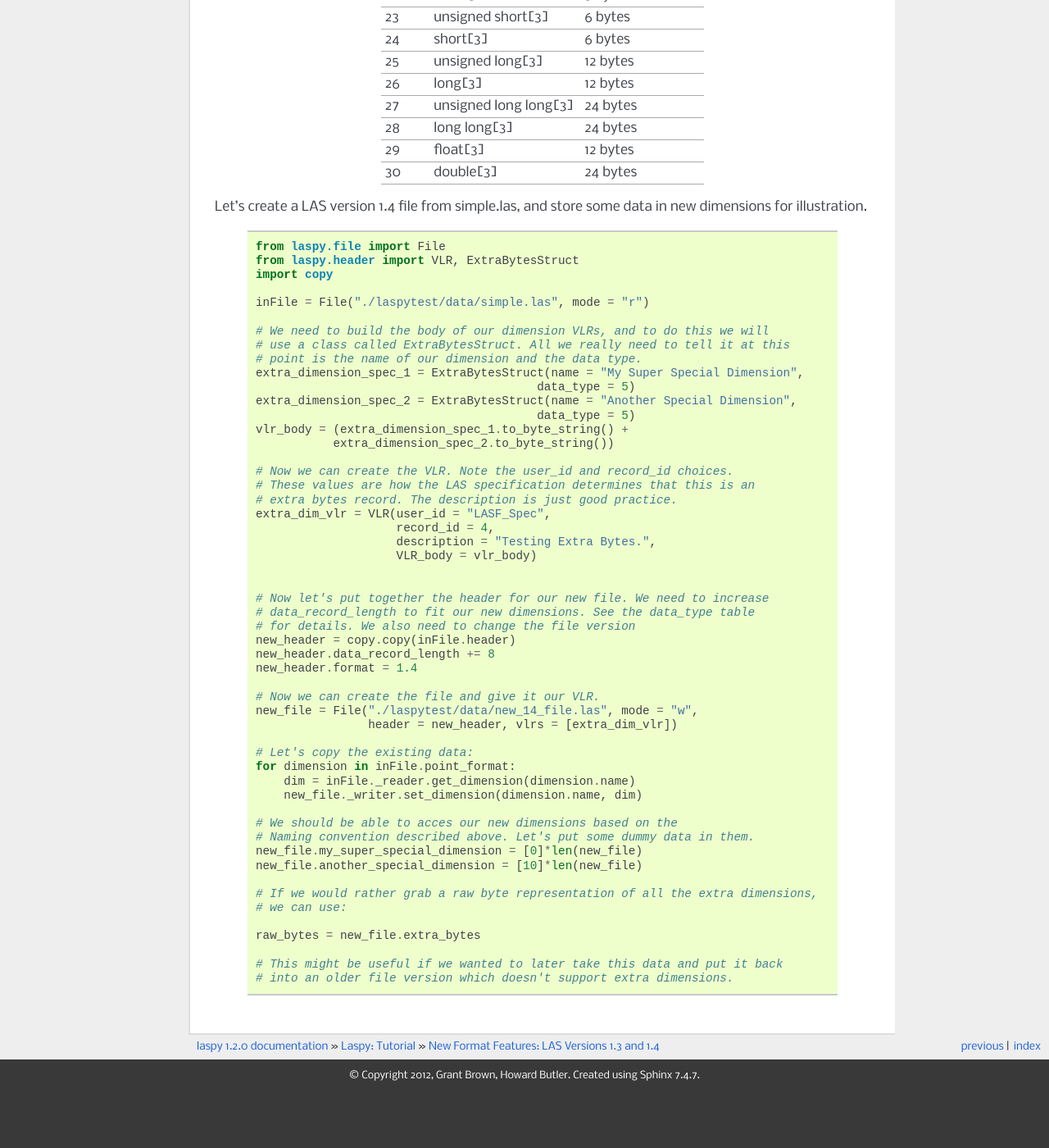
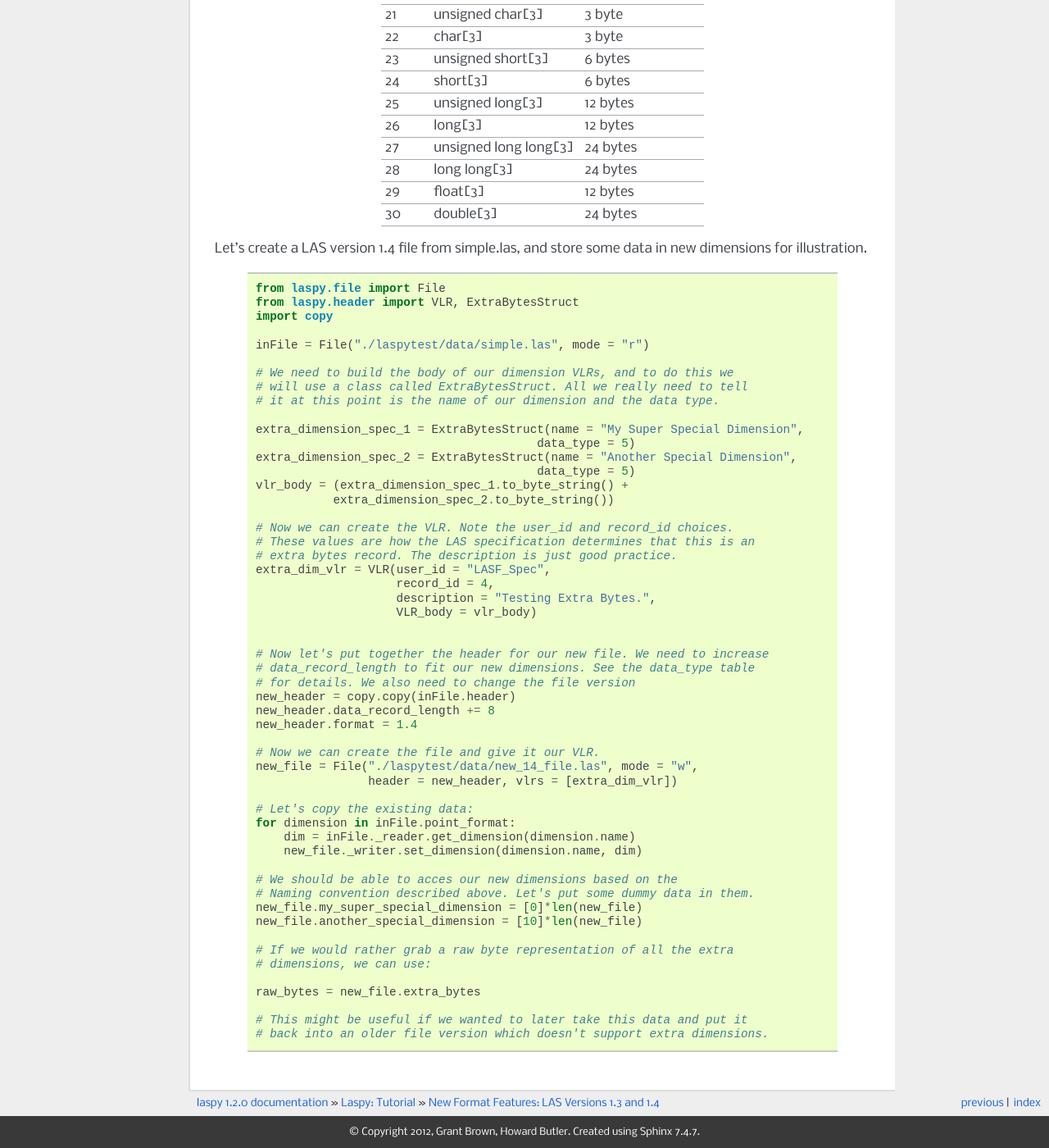
Before and after one commit to laspy/laspy, a Sphinx documentation site: the page built from doc/source/tut_part_3.rst, in a window 1280 px wide and 1400 px high, scrolled down 2963 px. Shown: the whole window at 82% size. Built offline with Sphinx 7.4.7, drawn with Linux system fonts in a browser that asks for light colours; formulas are drawn with MathJax 3; pages that are not in the unit, such as notebooks, are missing from menus; before the commit the page ends 4294 px from its top, so only the background shows below that; some of the changed text lies outside the part shown.

```diff
--- a/doc/source/tut_part_3.rst
+++ b/doc/source/tut_part_3.rst
@@ -45,8 +45,9 @@ Opening 1.3 and 1.4 files works exactly the same:
 
     .. code-block:: python
 
-        #By checking the data_format_ids, we can see what new dimensions are present.
-        # Our 1.3 file has data format 4, and our 1.4 file has data format 7.
+        #By checking the data_format_ids, we can see what new
+        # dimensions are present. Our 1.3 file has data format 4,
+        # and our 1.4 file has data format 7.
         inFile_v13.header.data_format_id
         inFile_v14.header.data_format_id
 
@@ -56,10 +57,12 @@ Opening 1.3 and 1.4 files works exactly the same:
 
         v_14_points = inFile_v14.points
         v_14_classification = inFile_v14.classification
-        # Note that classification means different things depending on the file version.
-        # Before v1.4, classification was part of the classification byte. This is
-        # called classification flags in 1.4, and classification refers to a new
-        # whole-byte field. For a discussion, see tutorial:background.
+
+        # Note that classification means different things depending on
+        # the file version. Before v1.4, classification was part of the
+        # classification byte. This is called classification flags in 1.4,
+        # and classification refers to a new whole-byte field. For a
+        # discussion, see tutorial:background.
 
 **Writing Data + EVLRS**
 
@@ -168,9 +171,10 @@ Let's create a LAS version 1.4 file from simple.las, and store some data in new
 
         inFile = File("./laspytest/data/simple.las", mode = "r")
 
-        # We need to build the body of our dimension VLRs, and to do this we will
-        # use a class called ExtraBytesStruct. All we really need to tell it at this
-        # point is the name of our dimension and the data type.
+        # We need to build the body of our dimension VLRs, and to do this we
+        # will use a class called ExtraBytesStruct. All we really need to tell
+        # it at this point is the name of our dimension and the data type.
+
         extra_dimension_spec_1 = ExtraBytesStruct(name = "My Super Special Dimension",
                                                 data_type = 5)
         extra_dimension_spec_2 = ExtraBytesStruct(name = "Another Special Dimension",
@@ -208,10 +212,10 @@ Let's create a LAS version 1.4 file from simple.las, and store some data in new
         new_file.my_super_special_dimension = [0]*len(new_file)
         new_file.another_special_dimension = [10]*len(new_file)
 
-        # If we would rather grab a raw byte representation of all the extra dimensions,
-        # we can use:
+        # If we would rather grab a raw byte representation of all the extra
+        # dimensions, we can use:
 
         raw_bytes = new_file.extra_bytes
 
-        # This might be useful if we wanted to later take this data and put it back
-        # into an older file version which doesn't support extra dimensions.
+        # This might be useful if we wanted to later take this data and put it
+        # back into an older file version which doesn't support extra dimensions.
```
Also changed, not shown: other parts of doc/source/tut_part_3.rst (+1 -1 lines).
